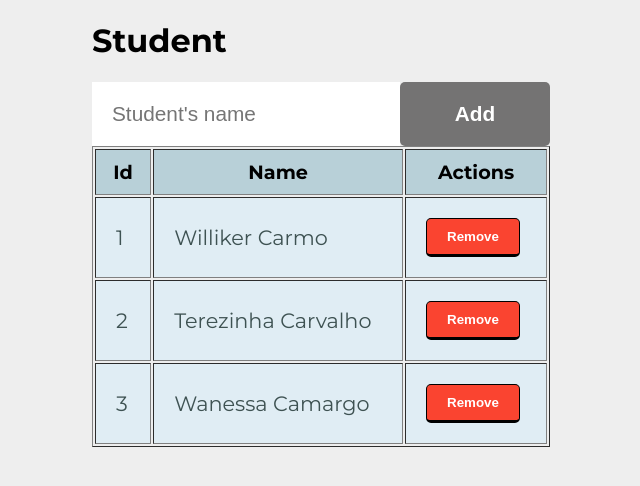
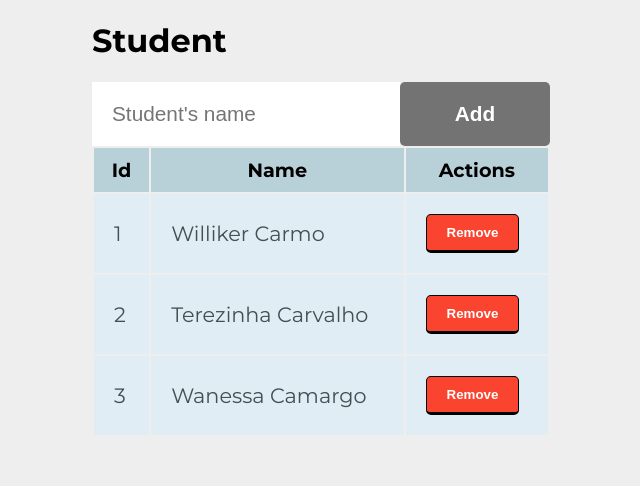
Before and after one commit to willikercarmo/ProjectSchoolVueJs, a Vue app: page / in a window 1280 px wide. Shown: the top 486 px of the page, without its empty margins (319-959 px from the left). Built offline with nearby package versions, Linux system fonts and the light colour scheme.

Commit message:
v-if and v-else in Student table

```diff
--- a/src/components/Students.vue
+++ b/src/components/Students.vue
@@ -10,16 +10,16 @@
       />
       <button class="btn btn-input1" @click="addStudent()">Add</button>
     </div>
-    <table border="1px">
+    <table>
       <thead>
         <th>Id</th>
         <th>Name</th>
         <th>Actions</th>
       </thead>
-      <tbody>
+      <tbody v-if="students.length">
         <tr v-for="(student, index) in students" :key="index">
           <td>{{ index + 1 }}</td>
-          <td>{{ student.name }}</td>
+          <td>{{ student.name }} {{ student.surname }}</td>
           <td>
             <button class="btn btn-danger1" @click="removeStudent(student)">
               Remove
@@ -27,6 +27,9 @@
           </td>
         </tr>
       </tbody>
+      <tfoot v-else>
+        Student not found!
+      </tfoot>
     </table>
   </div>
 </template>
@@ -40,15 +43,18 @@ export default {
       students: [
         {
           id: 1,
-          name: "Williker Carmo",
+          name: "Williker",
+          surname: "Carmo"
         },
         {
           id: 2,
-          name: "Terezinha Carvalho",
+          name: "Terezinha",
+          surname: "Carvalho"
         },
         {
           id: 3,
-          name: "Wanessa Camargo",
+          name: "Wanessa",
+          surname: "Camargo"
         },
       ],
     };
```
